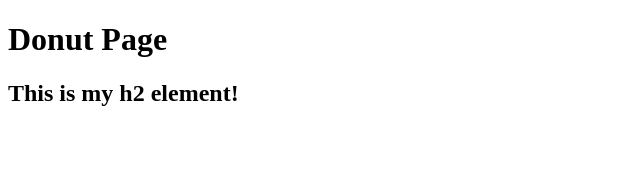
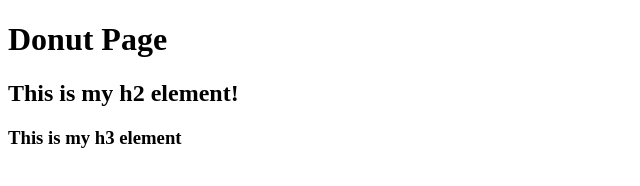
Before and after one commit to britanytorres/donut, a plain HTML site: page index.html in a window 1280 px wide. Shown: the whole page, without its empty margins (0-640 px from the left). Drawn offline with Linux system fonts and the light colour scheme.

Commit message:
added the h3 element

```diff
--- a/index.html
+++ b/index.html
@@ -10,5 +10,6 @@
 <body>
     <h1>Donut Page</h1>
 <h2>This is my h2 element!</h2>
+<h3>This is my h3 element</h3>
 </body>
 </html>
```
